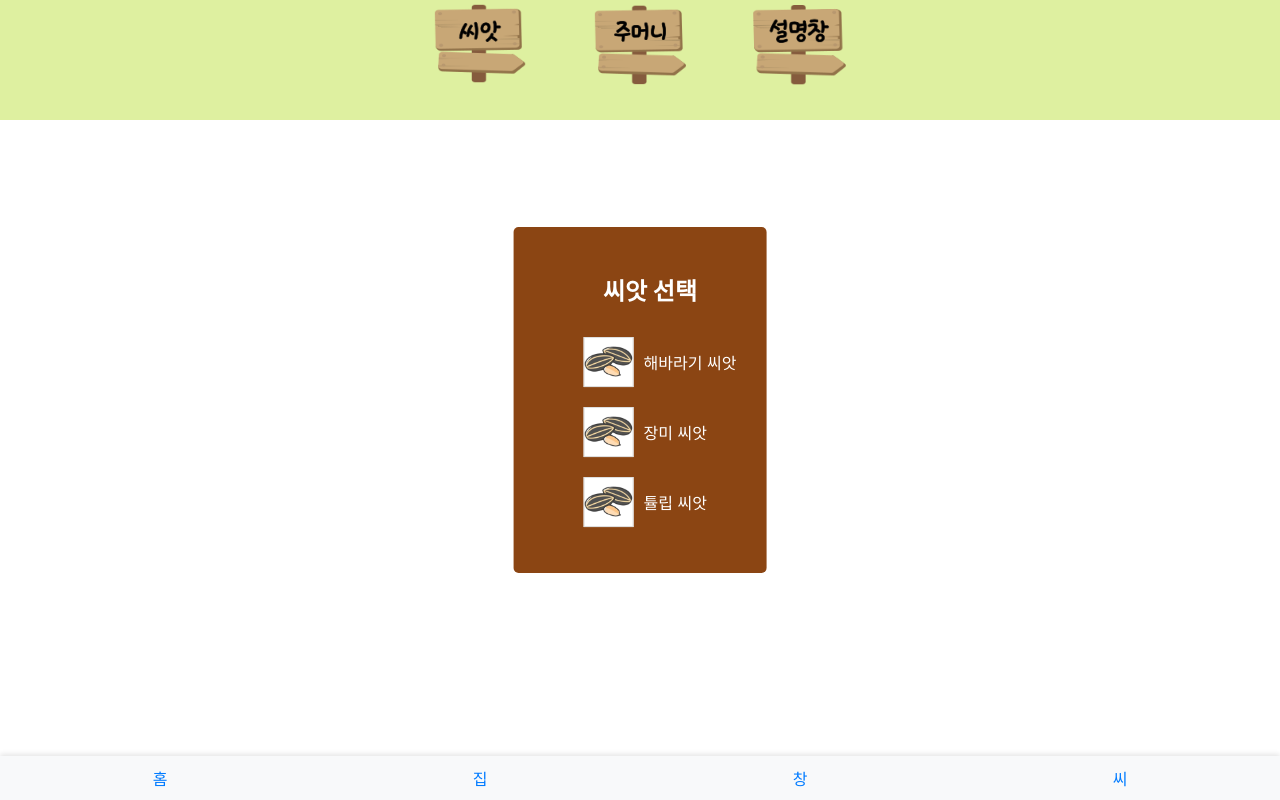
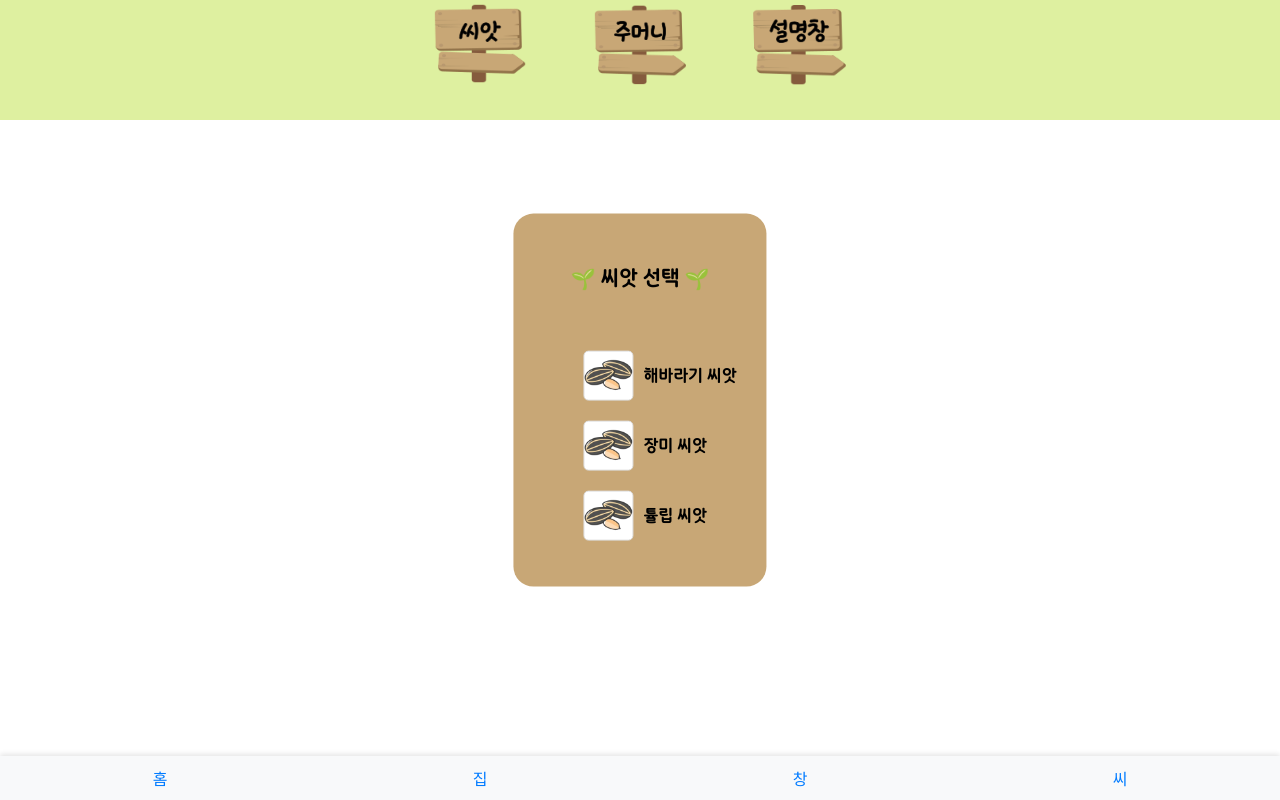
Before and after one commit to luminous037/OSS_project, a React (Create React App) app in the folder client/: page /Seed in a window 1280 px wide. Both pictures are taken after a click on the button 480 px from the left and 45 px from the top of the page. Built offline with nearby package versions, Linux system fonts and the light colour scheme.

Commit message:
[CHORE]씨앗 모달 창 css 수정

```diff
--- a/client/src/components/mainPage/Main.css
+++ b/client/src/components/mainPage/Main.css
@@ -195,15 +195,15 @@ h1{
 
 .chick4{
   position: absolute;
-  width: 100px; /* 병아리 이미지 크기 조절 */
+  width: 150px; /* 병아리 이미지 크기 조절 */
   padding-right: 25px;
 
 }
 
 .balloon {
   position: relative;
-  top: -80px; /* 말풍선 위치 조절 */
-  left: 50%;
+  top: -100px; /* 말풍선 위치 조절 */
+  left: 55%;
   transform: translateX(-50%);
 
   background: #fff;
--- a/client/src/components/mainPage/seed.css
+++ b/client/src/components/mainPage/seed.css
@@ -4,31 +4,48 @@
   align-items: center; /* 중앙 정렬을 원한다면 추가 */
 }
 
+
 .modal {
-  background-color: #8B4513;
+
+  background-color: #C8A776;
   color: white;
   padding: 20px;
-  border-radius: 5px;
+  border-radius: 20px;
   position: fixed;
   top: 50%;
   left: 50%;
   transform: translate(-50%, -50%);
   z-index: 1000;
+  display: flex;
+  flex-direction: column;
+  align-items: center;
+}
+h5{
+font-family: "np";
+color: black;
+ font-size: 20px;
 }
 
+
 .seed-list-item {
+
   display: flex;
   align-items: center;
   gap: 10px; /* 텍스트와 이미지 사이의 간격 */
   cursor: pointer;
   padding: 10px;
+  font-family: np;
+  color: black;
+
+
 }
 
 .seed-list-item:hover {
-  background-color: #A0522D;
+  background-color: #d9b682;
 }
 
 .seed-image-container {
+  border-radius: 5px;
   width: 50px;
   height: 50px;
   background-color: white;
@@ -141,7 +158,7 @@
 }
 
 /* 꽃 이미지 크기 조절 */
-.flower {
+.flower5 {
   width: 100px;
   height: 90px;
 }
--- a/client/src/components/mainPage/seed.js
+++ b/client/src/components/mainPage/seed.js
@@ -102,14 +102,14 @@ function Seed({ rainCount, setRainCount }) { // rainCount 상태와 함께 setRa
 
       {isseedModalOpen && (
         <div className="modal">
-          <h2>씨앗 선택</h2>
+          <h5> 🌱 씨앗 선택 🌱</h5>
           <ul>
             {seeds.map((seed) => (
               <li key={seed.id} onClick={() => selectSeed(seed)} className="seed-list-item">
                 <div className="seed-image-container">
                   <img src={seed.imageUrl} alt={`${seed.name} 이미지`} className="seed-image"/>
                 </div>
-                {seed.name}
+                <span>{seed.name}</span>
               </li>
             ))}
           </ul>
```
Also changed, not shown: client/src/components/image/pyogi.png (added), client/src/components/image/pyogi2.png (added).
